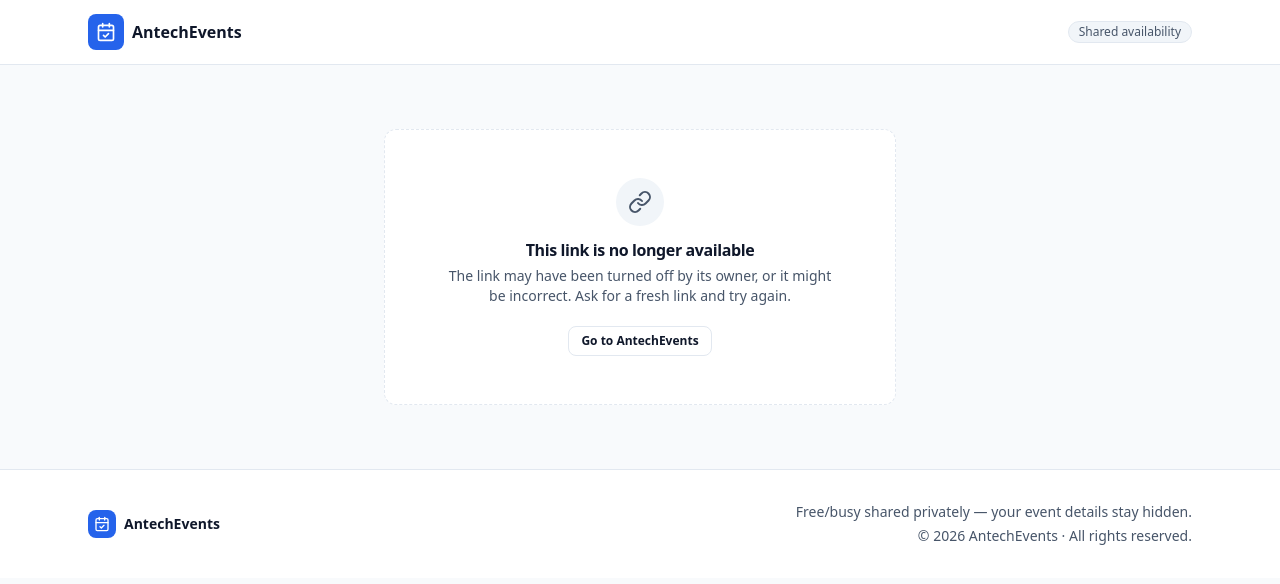
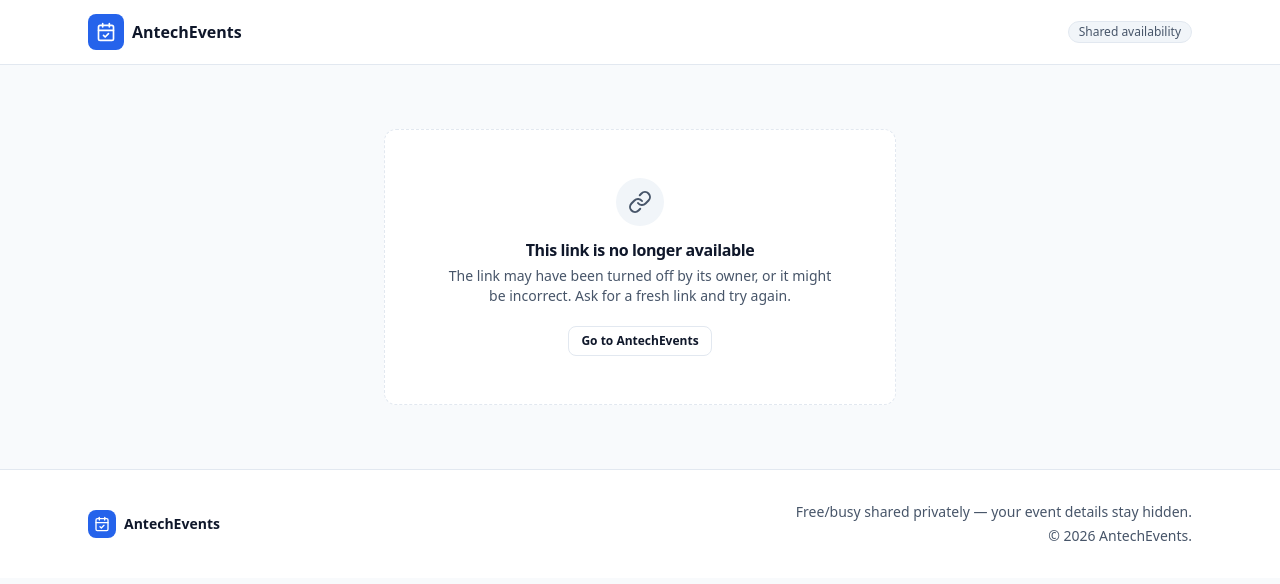
Before and after one commit to Antech-greyhat/AntechEvents, a website with bundled scripts: page share/index.html in a window 1280 px wide. Built offline with nearby package versions, Linux system fonts and the light colour scheme.

Commit message:
docs: add MIT license and scope the ownership transfer
License the code under MIT so a new owner or a fork can legally reuse
it, and drop the "All rights reserved" wording from the README and page
footers. State that ownership covers the GitHub repository only, not the
Firebase project or its data.

Co-authored-by: technorant <223033055+technorant@users.noreply.github.com>

```diff
--- a/index.html
+++ b/index.html
@@ -207,7 +207,7 @@
           </div>
         </div>
         <div class="mt-8 flex flex-col items-center justify-between gap-3 border-t border-line pt-6 text-sm text-muted sm:flex-row">
-          <p>© <span data-year>2026</span> AntechEvents. All rights reserved.</p>
+          <p>© <span data-year>2026</span> AntechEvents.</p>
           <p>Built with care — fast, accessible, and private by design.</p>
         </div>
       </div>
--- a/share/index.html
+++ b/share/index.html
@@ -57,7 +57,7 @@
         </a>
         <div class="flex flex-col items-center gap-1 sm:items-end">
           <p>Free/busy shared privately — your event details stay hidden.</p>
-          <p>© <span data-year>2026</span> AntechEvents · All rights reserved.</p>
+          <p>© <span data-year>2026</span> AntechEvents.</p>
         </div>
       </div>
     </footer>
```
Also changed, not shown: README.md, 1 other file.
